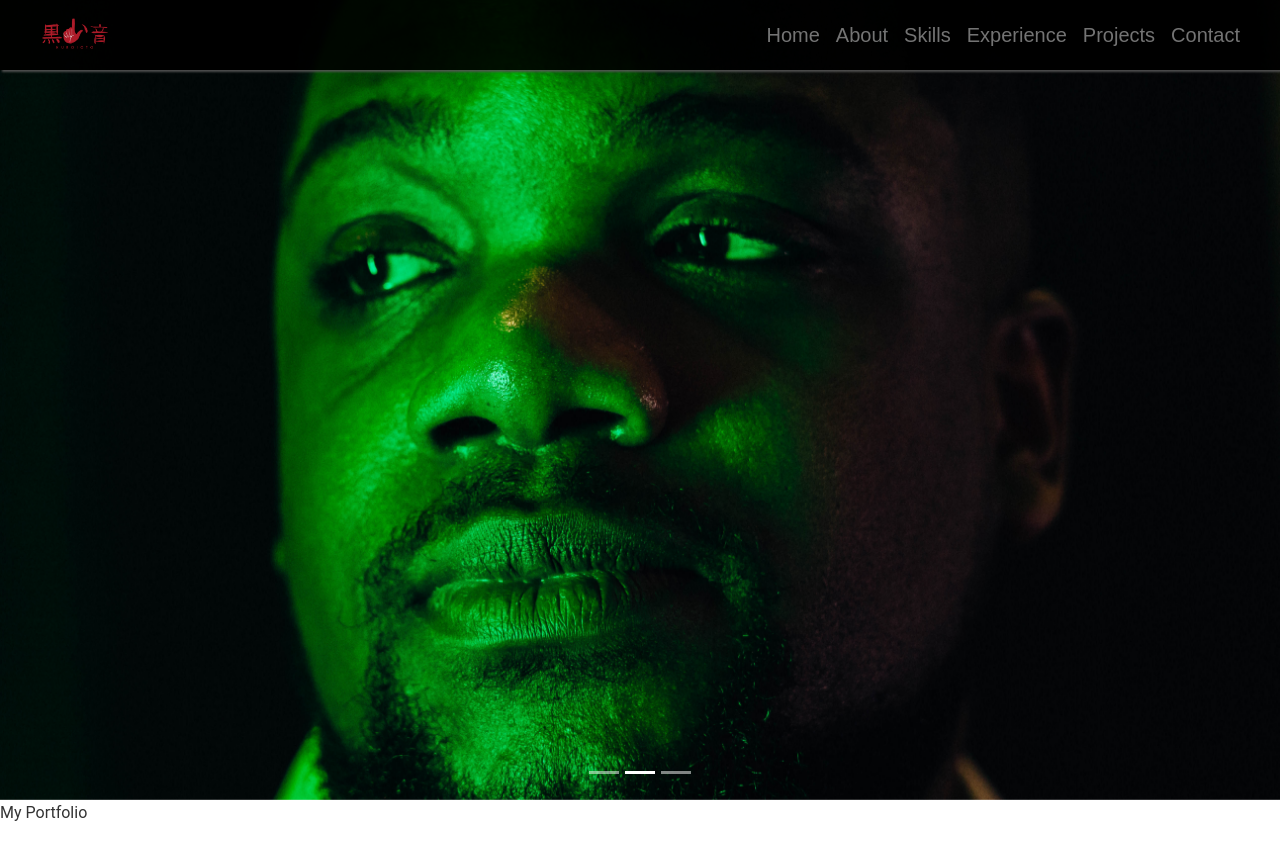
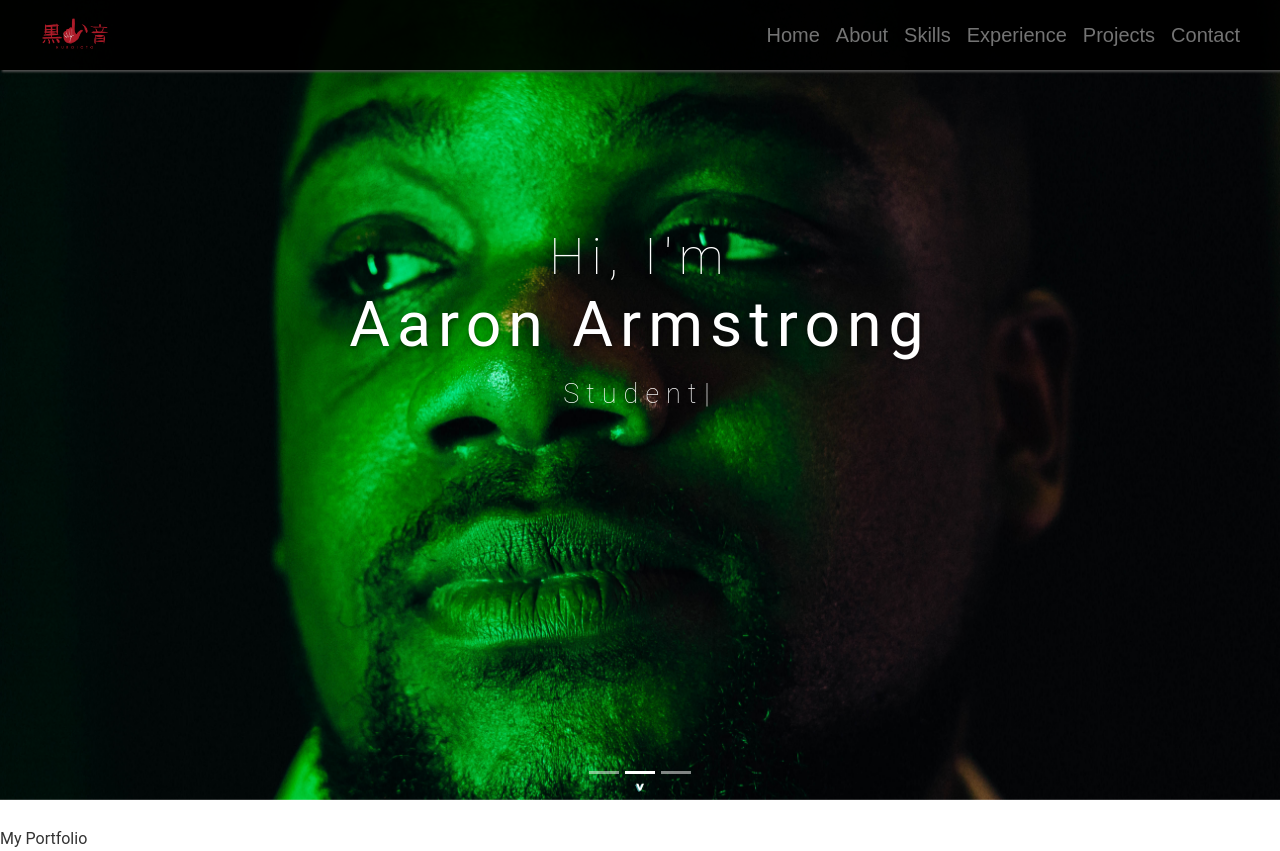
Before and after one commit to armst209/My-Portfolio, a React (Create React App) app: page / in a window 1280 px wide. Before the commit the page ends 826 px from the top, so only its background shows below. Built offline with nearby package versions, Linux system fonts and the light colour scheme.

Commit message:
add scrolldown button

```diff
--- a/package.json
+++ b/package.json
@@ -8,12 +8,15 @@
     "@testing-library/user-event": "^12.2.2",
     "bootstrap": "^4.5.3",
     "fontawesome": "^5.6.3",
+    "prop-types": "^15.7.2",
+    "raf": "^3.4.1",
     "react": "^17.0.1",
     "react-bootstrap": "^1.4.0",
     "react-dom": "^17.0.1",
     "react-router-dom": "^5.2.0",
     "react-scripts": "4.0.0",
     "styled-components": "^5.2.1",
+    "typewriter-effect": "^2.13.1",
     "web-vitals": "^0.2.4"
   },
   "scripts": {
--- a/public/index.html
+++ b/public/index.html
@@ -31,6 +31,8 @@
       src="https://kit.fontawesome.com/440c4dadc2.js"
       crossorigin="anonymous"
     ></script>
+    <!--Typewriter Effect-->
+    <script src="https://unpkg.com/typewriter-effect@latest/dist/core.js"></script>
     <meta name="viewport" content="width=device-width, initial-scale=1" />
     <meta name="theme-color" content="#000000" />
     <meta
--- a/src/App.js
+++ b/src/App.js
@@ -1,12 +1,14 @@
 import React from "react";
 import Mynavbar from "./components/Navbar/Mynavbar";
 import Mycarousel from "./components/Carousel/Mycarousel";
+import Title from "./components/Title/Title";
 import "./App.css";
 
 const App = () => {
   return (
     <div>
       <Mynavbar />
+      <Title />
       <Mycarousel />
       My Portfolio
     </div>
--- a/src/components/Carousel/Mycarousel.js
+++ b/src/components/Carousel/Mycarousel.js
@@ -4,11 +4,17 @@ import Carousel from "react-bootstrap/Carousel";
 import CaroImage1 from "../../assets/img/profile/aa_headshot_2.jpg";
 import CaroImage2 from "../../assets/img/profile/aa_headshot_3.jpg";
 import CaroImage3 from "../../assets/img/profile/aa_actionshot_1.jpg";
+import Scrolldown from "../Scrolldown/Scrolldown";
 
 const Mycarousel = () => {
   return (
     <div id="home">
-      <Carousel controls={false} indicators interval={2500} pauseOnHover={true}>
+      <Carousel
+        controls={false}
+        indicators
+        interval={2500}
+        pauseOnHover={false}
+      >
         <Carousel.Item>
           <img
             className="d-block w-100 custom-img"
@@ -45,6 +51,7 @@ const Mycarousel = () => {
           </Carousel.Caption> */}
         </Carousel.Item>
       </Carousel>
+      <Scrolldown />
     </div>
   );
 };
--- /dev/null
+++ b/src/components/Scrolldown/Scrolldown.js
@@ -0,0 +1,31 @@
+import React from "react";
+import styled from "styled-components";
+
+const MyScroll = styled.div`
+  position: relative;
+  z-index: 1;
+  bottom: 1.6em;
+  display: flex;
+  width: 100%;
+  justify-content: center;
+  background-color: transparent;
+  font-weight: bold;
+  text-shadow: 1px 1px #45a29e;
+  color: #fff;
+  .turn {
+    cursor: pointer;
+    transform: rotate(90deg);
+  }
+`;
+
+const Scrolldown = () => {
+  return (
+    <MyScroll>
+      <div className="turn">
+        <span> &gt; </span>
+      </div>
+    </MyScroll>
+  );
+};
+
+export default Scrolldown;
--- a/src/components/Title/Title.js
+++ b/src/components/Title/Title.js
@@ -1,7 +1,58 @@
 import React from "react";
+import Typewriter from "typewriter-effect";
+import styled from "styled-components";
+
+const MyTitleMessage = styled.h1`
+  position: absolute;
+  width: 100%;
+  top: 22rem;
+  z-index: 1;
+  margin-top: -125px;
+  text-align: center;
+  strong {
+    font-size: 1.25em;
+  }
+  div {
+    color: ${(props) => props.theme.textColor};
+    text-shadow: 0px 2px 5px rgba(0, 0, 0, 0.4);
+    font-weight: 100;
+    letter-spacing: 7px;
+    .main {
+      font-size: 50px;
+    }
+    .sub {
+      font-size: 27px;
+      letter-spacing: 2px;
+    }
+  }
+`;
 
 const Title = () => {
-  return <div></div>;
+  return (
+    <MyTitleMessage>
+      <div className="titleMessage">
+        <div className="heading">
+          <div className="main text-center mb-3">
+            Hi, I'm
+            <br />
+            <span>
+              <strong>Aaron Armstrong</strong>
+            </span>
+          </div>
+          <div className="sub">
+            <Typewriter
+              options={{
+                strings: ["Web Developer", "Student", "Musician"],
+                autoStart: true,
+                loop: true,
+                delay: 50,
+              }}
+            />
+          </div>
+        </div>
+      </div>
+    </MyTitleMessage>
+  );
 };
 
 export default Title;
--- a/src/themes/theme.js
+++ b/src/themes/theme.js
@@ -1,4 +1,4 @@
 export const theme = {
   primary: "#0b0c10",
-  textColor: "#66fcf1",
+  textColor: "white",
 };
```
Also changed, not shown: 1 other file (tests, documents, lock files or other folders).
